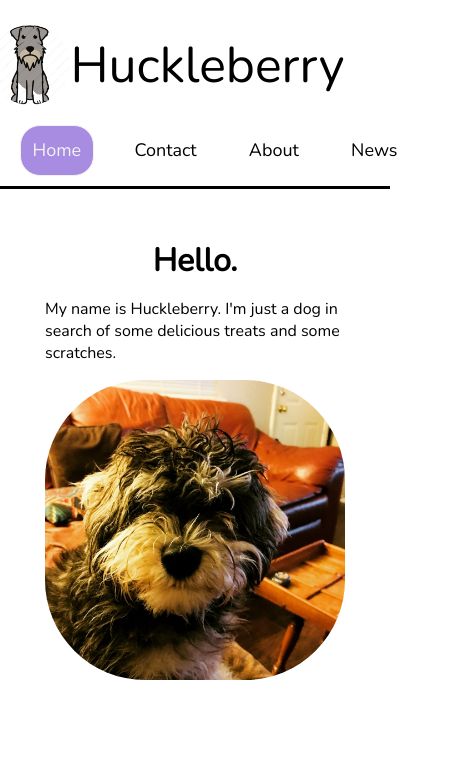
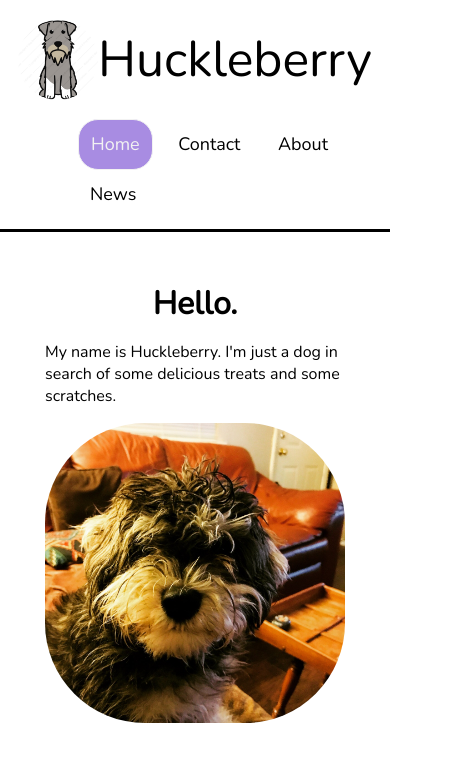
Before and after one commit to mlukso/checkpoint2, a plain HTML site: page index.html in a window 390 px wide. Shown: the top 783 px of the page, 449 px wide, since content can reach past the window. Drawn offline with nearby package versions, Linux system fonts and the light colour scheme.

Commit message:
Matt Lukso

```diff
--- a/CSS/style.css
+++ b/CSS/style.css
@@ -9,7 +9,7 @@ body, html {
 
 /* Global nav - inspired from previous exercise */
 .globalnav {
-  width: 100%;
+  width: auto;
   height: auto;
   display: flex;
   border-bottom: 3px solid black;
@@ -23,12 +23,12 @@ body, html {
 }
 
 .header-right {
-  width: 100%;
+  width: 50%;
   display: flex;
   justify-content: space-between;
   align-items: center;
   flex-wrap: wrap;
-  padding: 0 10% 10px 20%;
+  padding: 0 50px 10px 20%;
 }
 
 .header-right a {
@@ -175,7 +175,7 @@ button:hover {
 /* End Form */
 
 .awards {
-  width: 100%;
+  width: auto;
   height: auto;
   display: flex;
   justify-content: space-around;
@@ -271,14 +271,13 @@ button:hover {
     text-align: left;
     padding: 0;
   }
-  .globalnav {
-    width: 100%;
-    height: auto;
-    display: flex;
-    align-items: center;
-    flex-direction: column;
-    border-bottom: 3px solid black;
+  .header-right {
+    width: auto;
   }
+  .logo {
+    padding: 5%;
+  }
+
   .form {
     display: block;
   }
```
